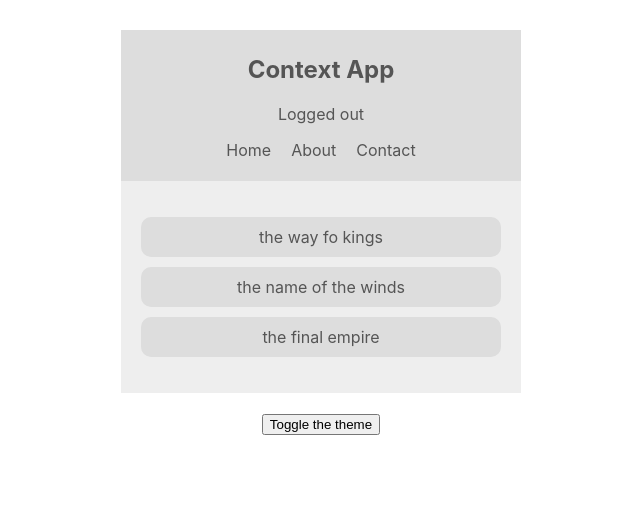
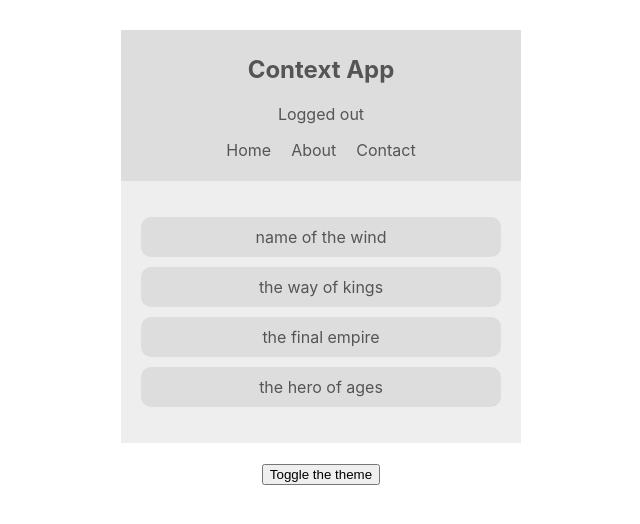
Before and after one commit to GoodnessObi/reading-list, a React (Create React App) app: page / in a window 1280 px wide. Shown: the top 524 px of the page, without its empty margins (319-959 px from the left). Built offline with nearby package versions, Linux system fonts and the light colour scheme; the HTML template or start-up script is replaced by a standard one.

Commit message:
combining context with hooks

```diff
--- a/src/App.js
+++ b/src/App.js
@@ -2,6 +2,7 @@
 import BookList from "./components/BookList";
 import ThemeContextProvider from "./contexts/ThemeContext";
 import AuthContextProvider from "./contexts/AuthContext";
+import BookContextProvider from "./contexts/BookContext";
 import ThemeToggle from "./components/ThemeToggle";
 
 function App() {
@@ -10,7 +11,9 @@
       <ThemeContextProvider>
         <AuthContextProvider>
           <Navbar />
-          <BookList />
+          <BookContextProvider>
+            <BookList />
+          </BookContextProvider>
           <ThemeToggle />
         </AuthContextProvider>
       </ThemeContextProvider>
--- a/src/components/BookList.js
+++ b/src/components/BookList.js
@@ -1,22 +1,20 @@
-import { Component } from 'react';
+import { useContext } from 'react';
 import { ThemeContext } from '../contexts/ThemeContext';
+import { BookContext } from '../contexts/BookContext';
 
-class BookList extends Component {
-  static contextType = ThemeContext
-  render() {
-    const { isLightTheme, light, dark } = this.context;
+const BookList = () => {
+  const { isLightTheme, light, dark } = useContext(ThemeContext);
+  const { books } = useContext(BookContext);
   const theme = isLightTheme ? light : dark;
-
   return (
     <div className="book-list" style={{ background: theme.bg, color: theme.syntax}}>
       <ul>
-          <li style={{background: theme.ui}}>the way fo kings</li>
-          <li style={{background: theme.ui}}>the name of the winds</li>
-          <li style={{background: theme.ui}}>the final empire</li>
+        {books.map(book => (
+          <li key={book.id} style={{background: theme.ui}}>{book.title}</li>
+        ))}
       </ul>
     </div>
     );
 }
-}
 
 export default BookList;
--- a/src/components/Navbar.js
+++ b/src/components/Navbar.js
@@ -1,15 +1,12 @@
-import React, { Component } from 'react';
+import { useContext } from 'react';
 import { ThemeContext } from '../contexts/ThemeContext';
 import { AuthContext } from '../contexts/AuthContext';
 
-class Navbar extends Component {
-  render() {
-    return (
-    <AuthContext.Consumer>{(authContext) => (
-      <ThemeContext.Consumer>{(themeContext) => {
-        const { isAuthenticated, toggleAuth } = authContext;
-        const { isLightTheme, light, dark } = themeContext;
+const  Navbar = () => {
+  const { isLightTheme, light, dark } = useContext(ThemeContext)
+  const { isAuthenticated, toggleAuth } = useContext(AuthContext);
   const theme = isLightTheme ? light : dark;
+
   return (
     <nav style={{ background: theme.ui, color: theme.syntax}}>
     <h1>Context App</h1>
@@ -22,11 +19,7 @@
       <li>Contact</li>
     </ul>
     </nav>
-        )
-      }}</ThemeContext.Consumer>
-    )}</AuthContext.Consumer>
   );
-  }
 }
 
 export default Navbar;
--- a/src/components/ThemeToggle.js
+++ b/src/components/ThemeToggle.js
@@ -1,15 +1,12 @@
-import React, { Component } from 'react'
+import { useContext } from 'react'
 import { ThemeContext } from '../contexts/ThemeContext';
 
-class ThemeToggle extends Component {
-  static contextType = ThemeContext;
-  render() {
-  const { toggleTheme } = this.context;
+const ThemeToggle = () => {
+  const { toggleTheme } = useContext(ThemeContext);
 
-    return (
-      <button onClick={toggleTheme}>Toggle the theme</button>
-     );
-  }
+  return (
+    <button onClick={toggleTheme}>Toggle the theme</button>
+  );
 }
 
 export default ThemeToggle;
--- /dev/null
+++ b/src/contexts/BookContext.js
@@ -0,0 +1,19 @@
+import { createContext, useState } from "react";
+
+export const BookContext = createContext();
+
+const BookContextProvider = (props) => {
+  const [books, setBooks] = useState([
+    {title: 'name of the wind', id: 1},
+    {title: 'the way of kings', id: 2},
+    {title: 'the final empire', id: 3},
+    {title: 'the hero of ages', id: 4}
+  ])
+  return (
+    <BookContext.Provider value={{books}}>
+      {props.children}
+    </BookContext.Provider>
+  );
+}
+
+export default BookContextProvider;
```
Lines whose indentation alone changed are shown as unchanged.
